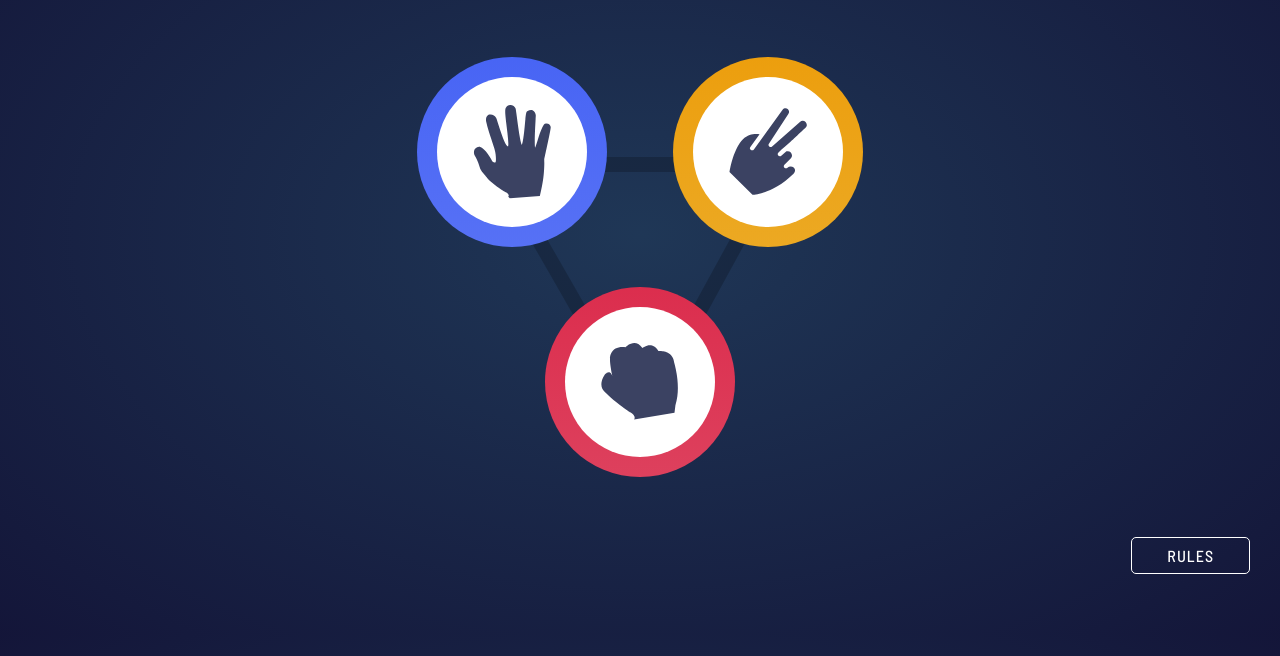
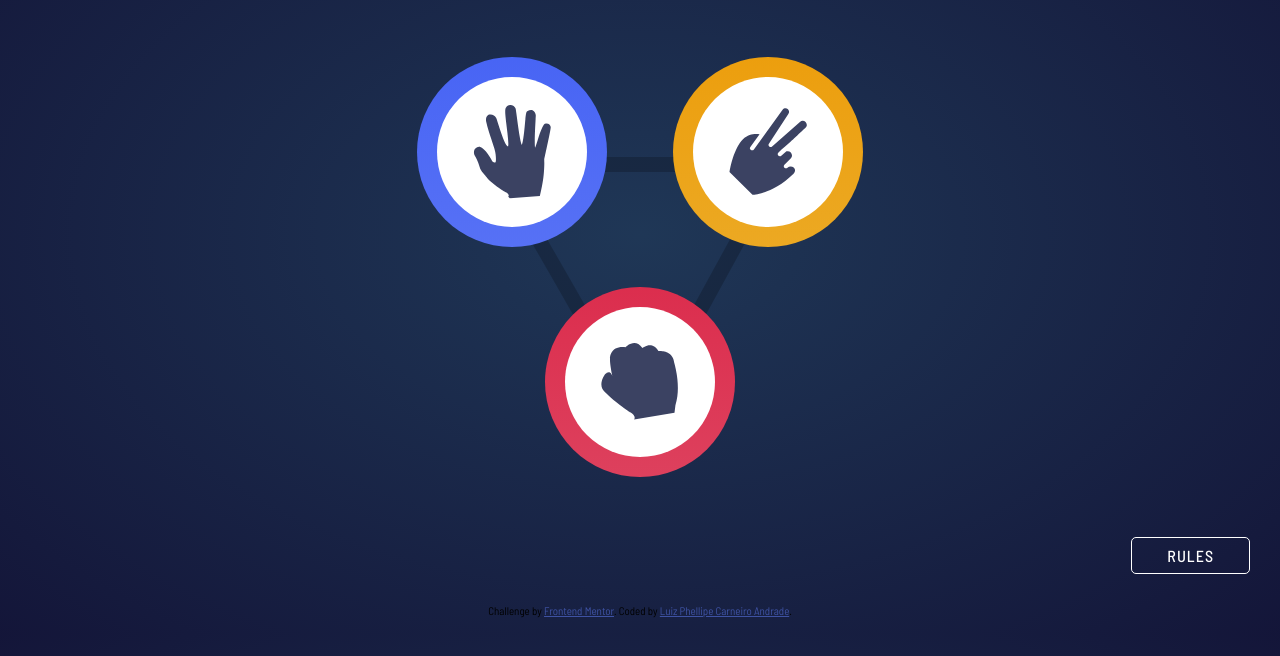
Before and after one commit to phellipe5k/rock-paper-scissors, a plain HTML site: page index.html in a window 1280 px wide. Shown: the part 166-822 px from the top of the page. Drawn offline with Linux system fonts and the light colour scheme.

Commit message:
Update index.html

```diff
--- a/index.html
+++ b/index.html
@@ -53,9 +53,9 @@
     </div>
   </div>
   <script src="script.js"></script>
-  <!--<div class="attribution">
+  <div class="attribution">
     Challenge by <a href="https://www.frontendmentor.io?ref=challenge" target="_blank">Frontend Mentor</a>.
-    Coded by <a href="#">Your Name Here</a>.
-  </div>-->
+    Coded by <a href="#">Luiz Phellipe Carneiro Andrade</a>.
+  </div>
 </body>
 </html>
```
